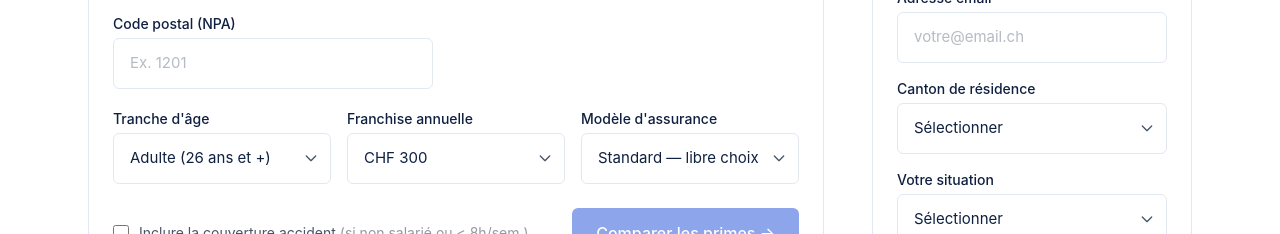
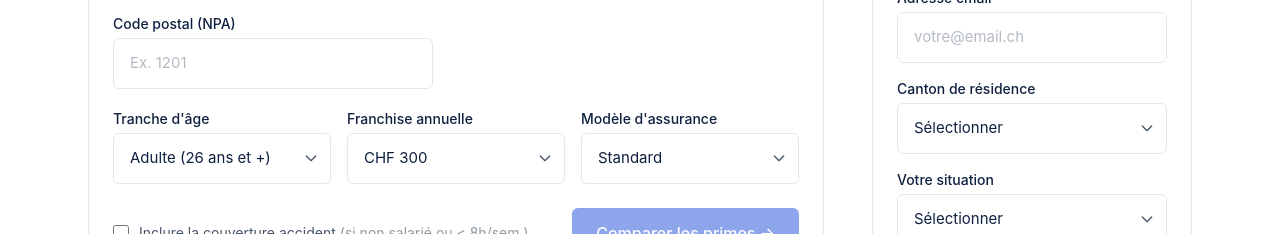
Before and after one commit to Anthrope1997/my-swiss-insurance.ch, a Next.js app: page /lamal/comparateur in a window 1280 px wide. Shown: the part 800-1034 px from the top of the page. Built offline with nearby package versions, Linux system fonts and the light colour scheme.

Commit message:
Simplifie les labels du modèle d'assurance

```diff
--- a/components/PrimeCalculatorReal.tsx
+++ b/components/PrimeCalculatorReal.tsx
@@ -37,10 +37,10 @@ const FRANCHISES: Record<AgeGroup, number[]> = {
 }
 
 const MODELE_LABELS: Record<Modele, string> = {
-  BASE: 'Standard — libre choix du médecin',
-  HAM:  'Médecin de famille — −10 à −15%',
-  HMO:  'HMO — réseau de soins fermé, −15 à −25%',
-  DIV:  'Télémédecine et modèles alternatifs',
+  BASE: 'Standard',
+  HAM:  'Médecin de famille',
+  HMO:  'HMO (réseau de soins)',
+  DIV:  'Télémédecine',
 }
 
 const AGE_LABELS: Record<AgeGroup, string> = {
```
